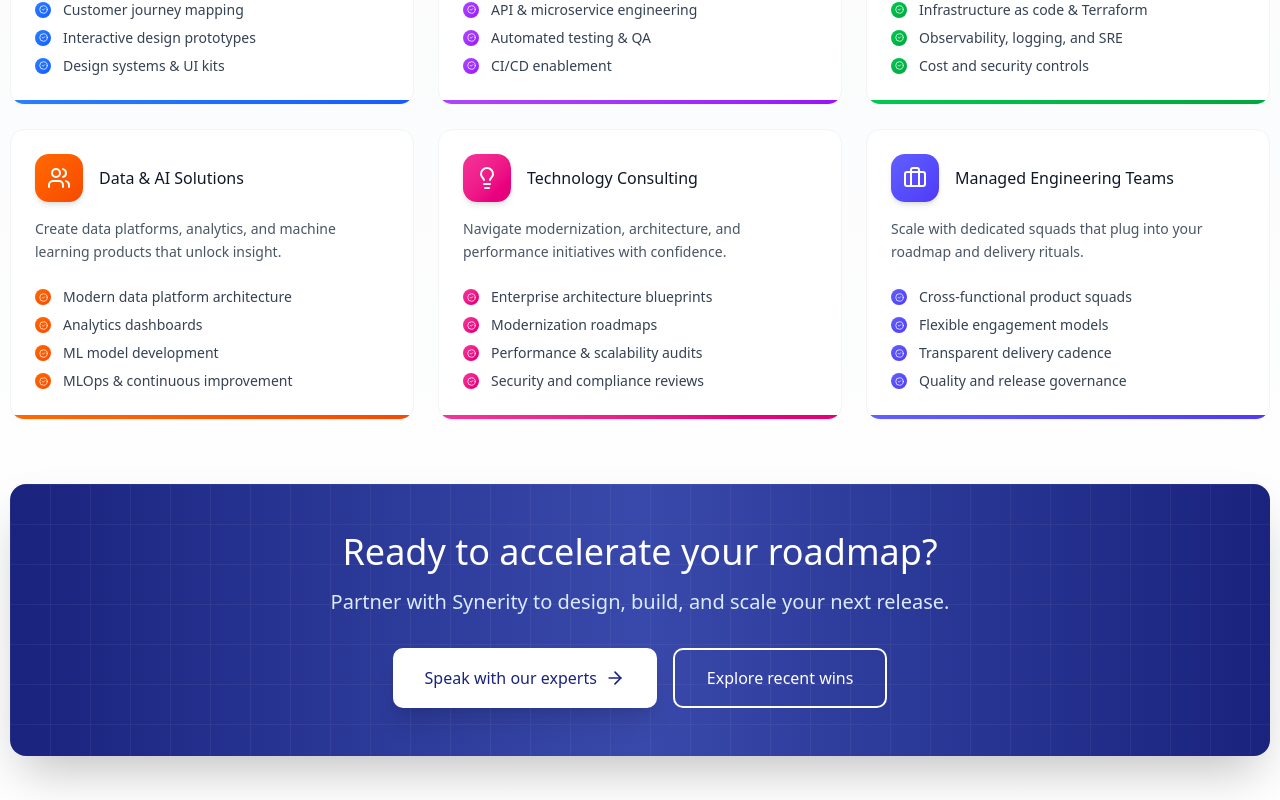
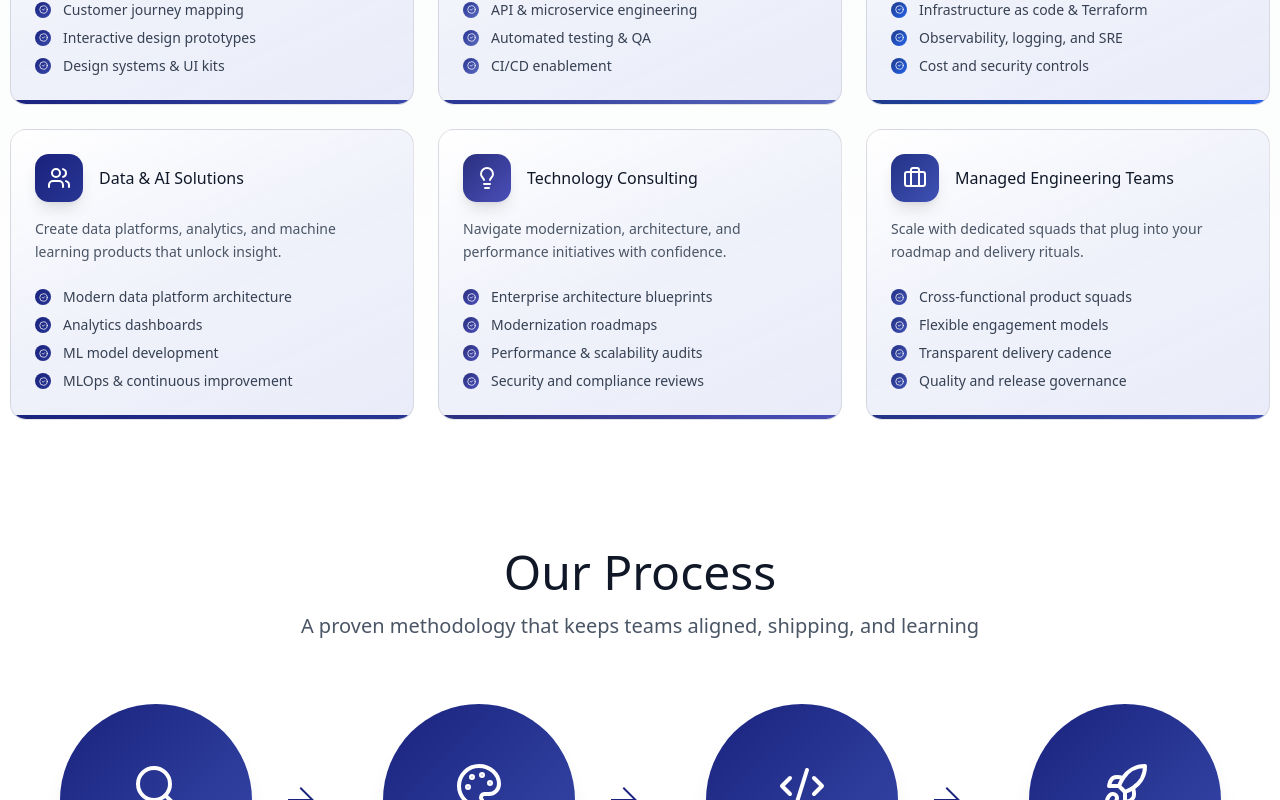
Before and after one commit to synerity-ai/synerityai-website, a React (Vite) app: page / in a window 1280 px wide. Shown: the part 2480-3280 px from the top of the page. Built offline with nearby package versions, Linux system fonts and the light colour scheme.

Commit message:
Remove services CTA block and cleanup translations

```diff
--- a/src/components/Services.tsx
+++ b/src/components/Services.tsx
@@ -1,13 +1,10 @@
 import { motion, useReducedMotion } from 'motion/react';
-import { Code, Package, Cloud, Users, Lightbulb, Briefcase, ArrowRight, CheckCircle2 } from 'lucide-react';
+import { Code, Package, Cloud, Users, Lightbulb, Briefcase, CheckCircle2 } from 'lucide-react';
 import { useTranslation } from '../i18n';
-import { trackCtaClick } from '../lib/analytics';
-import { scrollToSection } from '../lib/dom';
 
 export function Services() {
   const prefersReducedMotion = useReducedMotion();
   const { t } = useTranslation();
-  const contactFocusSelector = 'input[name="name"]';
 
   const services = [
     {
@@ -15,54 +12,50 @@
       titleKey: 'services.cards.web.title',
       descriptionKey: 'services.cards.web.description',
       featuresKey: 'services.cards.web.features',
-      color: 'from-blue-500 to-blue-600',
+      accentGradient: 'linear-gradient(135deg, #1A237E 0%, #3949AB 100%)',
+      accentRing: 'ring-[#E8EAF6]',
     },
     {
       icon: Package,
       titleKey: 'services.cards.productEngineering.title',
       descriptionKey: 'services.cards.productEngineering.description',
       featuresKey: 'services.cards.productEngineering.features',
-      color: 'from-purple-500 to-purple-600',
+      accentGradient: 'linear-gradient(135deg, #283593 0%, #5C6BC0 100%)',
+      accentRing: 'ring-[#E3E7FD]',
     },
     {
       icon: Cloud,
       titleKey: 'services.cards.cloud.title',
       descriptionKey: 'services.cards.cloud.description',
       featuresKey: 'services.cards.cloud.features',
-      color: 'from-green-500 to-green-600',
+      accentGradient: 'linear-gradient(135deg, #1E3A8A 0%, #2563EB 100%)',
+      accentRing: 'ring-[#E1E9FF]',
     },
     {
       icon: Users,
       titleKey: 'services.cards.teams.title',
       descriptionKey: 'services.cards.teams.description',
       featuresKey: 'services.cards.teams.features',
-      color: 'from-orange-500 to-orange-600',
+      accentGradient: 'linear-gradient(135deg, #1A237E 0%, #283593 100%)',
+      accentRing: 'ring-[#E8EBFF]',
     },
     {
       icon: Lightbulb,
       titleKey: 'services.cards.consulting.title',
       descriptionKey: 'services.cards.consulting.description',
       featuresKey: 'services.cards.consulting.features',
-      color: 'from-pink-500 to-pink-600',
+      accentGradient: 'linear-gradient(135deg, #2A2F7F 0%, #4A4FB8 100%)',
+      accentRing: 'ring-[#E6E7FB]',
     },
     {
       icon: Briefcase,
       titleKey: 'services.cards.talent.title',
       descriptionKey: 'services.cards.talent.description',
       featuresKey: 'services.cards.talent.features',
-      color: 'from-indigo-500 to-indigo-600',
+      accentGradient: 'linear-gradient(135deg, #233285 0%, #3F51B5 100%)',
+      accentRing: 'ring-[#E5E7FF]',
     },
   ];
-
-  const handlePrimaryCta = () => {
-    trackCtaClick('services_primary', t('services.cta.primary'));
-    scrollToSection('contact', { focusSelector: contactFocusSelector });
-  };
-
-  const handleSecondaryCta = () => {
-    trackCtaClick('services_secondary', t('services.cta.secondary'));
-    scrollToSection('portfolio');
-  };
 
   return (
     <section
@@ -109,15 +102,21 @@
               />
 
               {/* Card Container */}
-              <motion.div
-                whileHover={prefersReducedMotion ? { y: -3 } : { y: -6 }}
-                transition={{ duration: 0.4, ease: 'easeOut' }}
-                className="relative bg-white rounded-xl border border-gray-100 shadow-[0_12px_24px_-12px_rgba(26,35,126,0.25)] hover:shadow-[0_18px_36px_-12px_rgba(26,35,126,0.28)] transition-all overflow-hidden"
-              >
+      <motion.div
+        whileHover={prefersReducedMotion ? { y: -3 } : { y: -6 }}
+        transition={{ duration: 0.4, ease: 'easeOut' }}
+        className="relative rounded-2xl border border-slate-200/60 shadow-[0_24px_50px_-28px_rgba(23,35,100,0.55)] hover:shadow-[0_26px_54px_-26px_rgba(23,35,100,0.58)] transition-all overflow-hidden backdrop-blur-sm"
+        style={{ background: 'linear-gradient(155deg, rgba(255,255,255,0.98) 0%, rgba(238,240,250,0.92) 50%, rgba(231,234,248,0.9) 100%)' }}
+      >
+        <div
+          className="absolute inset-x-0 top-0 h-1"
+          aria-hidden="true"
+          style={{ background: service.accentGradient }}
+        />
                 {/* Corner Accent */}
                 <div className="absolute inset-0 pointer-events-none" aria-hidden="true">
-                  <div className="absolute -top-20 -right-12 w-40 h-40 rounded-full bg-[#1A237E]/6 blur-3xl opacity-0 group-hover:opacity-100 transition-opacity duration-500" />
-                  <div className="absolute bottom-0 right-0 w-24 h-24 bg-gradient-to-br from-[#1A237E]/10 to-transparent rounded-tl-[48px]" />
+                  <div className="absolute -top-24 -right-16 w-48 h-48 rounded-full bg-[#1A237E]/6 blur-3xl opacity-0 group-hover:opacity-100 transition-opacity duration-500" />
+                  <div className="absolute bottom-0 right-0 w-28 h-28 bg-gradient-to-br from-[#1A237E]/10 to-transparent rounded-tl-[48px]" />
                 </div>
 
                 {/* Card Header with Icon and Title */}
@@ -130,7 +129,8 @@
                           : { rotate: 360, scale: 1.08 }
                       }
                       transition={{ duration: 0.5, ease: 'easeOut' }}
-                      className={`w-12 h-12 bg-gradient-to-br ${service.color} rounded-xl flex items-center justify-center shadow-md group-hover:shadow-lg transition-shadow ring-4 ring-[#1A237E]/5`}
+                      className={`w-12 h-12 rounded-xl flex items-center justify-center shadow-lg transition-shadow ring-4 ${service.accentRing}`}
+                      style={{ background: service.accentGradient }}
                     >
                       <service.icon className="text-white" size={24} />
                     </motion.div>
@@ -158,7 +158,11 @@
                         transition={{ delay: index * 0.08 + idx * 0.04, duration: 0.4, ease: 'easeOut' }}
                         className="flex items-center gap-3 text-gray-700 text-sm group/item"
                       >
-                        <div className={`w-4 h-4 bg-gradient-to-br ${service.color} rounded-full flex items-center justify-center flex-shrink-0 opacity-90 group-hover/item:opacity-100 transition-opacity`} aria-hidden="true">
+                        <div
+                          className="w-4 h-4 rounded-full flex items-center justify-center flex-shrink-0 opacity-90 group-hover/item:opacity-100 transition-opacity"
+                          aria-hidden="true"
+                          style={{ background: service.accentGradient }}
+                        >
                           <CheckCircle2 className="text-white" size={9} />
                         </div>
                         <span className="group-hover/item:text-gray-900 transition-colors leading-tight">{feature}</span>
@@ -173,7 +177,8 @@
                   whileInView={{ scaleX: 1 }}
                   viewport={{ once: true, amount: 0.3 }}
                   transition={{ delay: index * 0.08 + 0.25, duration: 0.45, ease: 'easeOut' }}
-                  className={`h-1 bg-gradient-to-r ${service.color}`}
+                  className="h-1"
+                  style={{ background: service.accentGradient }}
                 />
               </motion.div>
             </motion.div>
@@ -181,100 +186,6 @@
           })}
         </div>
 
-        {/* CTA Section */}
-        <motion.div
-          initial={{ opacity: 0, y: 30 }}
-          whileInView={{ opacity: 1, y: 0 }}
-          viewport={{ once: true, amount: 0.3 }}
-          transition={{ duration: 0.6, ease: 'easeOut' }}
-          className="mt-16 text-center relative"
-        >
-          {/* Decorative Elements */}
-          <div className="absolute inset-0 overflow-hidden rounded-2xl">
-            <motion.div
-              animate={
-                prefersReducedMotion
-                  ? { opacity: 0.2 }
-                  : { scale: [1, 1.15, 1], rotate: [0, 90, 0], opacity: [0.15, 0.3, 0.15] }
-              }
-              transition={
-                prefersReducedMotion
-                  ? undefined
-                  : { duration: 18, repeat: Infinity, ease: 'easeInOut' }
-              }
-              className="absolute -top-10 -right-10 w-40 h-40 bg-blue-400/20 rounded-full blur-3xl"
-            />
-            <motion.div
-              animate={
-                prefersReducedMotion
-                  ? { opacity: 0.2 }
-                  : { scale: [1.1, 1, 1.1], rotate: [0, -90, 0], opacity: [0.15, 0.3, 0.15] }
-              }
-              transition={
-                prefersReducedMotion
-                  ? undefined
-                  : { duration: 16, repeat: Infinity, ease: 'easeInOut' }
-              }
-              className="absolute -bottom-10 -left-10 w-40 h-40 bg-purple-400/20 rounded-full blur-3xl"
-            />
-          </div>
-
-          <div className="relative bg-gradient-to-r from-[#1A237E] via-[#3949AB] to-[#1A237E] rounded-2xl p-12 text-white shadow-2xl overflow-hidden">
-            {/* Grid Pattern Overlay */}
-            <div className="absolute inset-0 opacity-10">
-              <svg className="w-full h-full" xmlns="http://www.w3.org/2000/svg">
-                <defs>
-                  <pattern id="grid" x="0" y="0" width="40" height="40" patternUnits="userSpaceOnUse">
-                    <path d="M 40 0 L 0 0 0 40" fill="none" stroke="white" strokeWidth="1"/>
-                  </pattern>
-                </defs>
-                <rect width="100%" height="100%" fill="url(#grid)" />
-              </svg>
-            </div>
-
-            <div className="relative z-10">
-              <motion.div
-                initial={{ opacity: 0, y: 20 }}
-                whileInView={{ opacity: 1, y: 0 }}
-                viewport={{ once: true, amount: 0.3 }}
-                transition={{ delay: 0.2, duration: 0.5, ease: 'easeOut' }}
-              >
-                <h3 className="text-3xl md:text-4xl mb-4">{t('services.cta.heading')}</h3>
-                <p className="text-xl mb-8 text-blue-100 max-w-2xl mx-auto">
-                  {t('services.cta.description')}
-                </p>
-              </motion.div>
-
-              <motion.div
-                initial={{ opacity: 0, y: 20 }}
-                whileInView={{ opacity: 1, y: 0 }}
-                viewport={{ once: true, amount: 0.3 }}
-                transition={{ delay: 0.35, duration: 0.5, ease: 'easeOut' }}
-                className="flex flex-col sm:flex-row gap-4 justify-center"
-              >
-                <motion.button
-                  whileHover={{ scale: 1.05, boxShadow: '0 20px 40px rgba(0,0,0,0.3)' }}
-                  whileTap={{ scale: 0.95 }}
-                  className="bg-white text-[#1A237E] px-8 py-4 rounded-lg shadow-xl hover:shadow-2xl transition-all flex items-center justify-center gap-2"
-                  transition={{ type: 'spring', stiffness: 220, damping: 20 }}
-                  onClick={handlePrimaryCta}
-                >
-                  {t('services.cta.primary')}
-                  <ArrowRight size={20} />
-                </motion.button>
-                <motion.button
-                  whileHover={{ scale: 1.05 }}
-                  whileTap={{ scale: 0.95 }}
-                  className="bg-transparent border-2 border-white text-white px-8 py-4 rounded-lg hover:bg-white/10 transition-all"
-                  transition={{ type: 'spring', stiffness: 220, damping: 20 }}
-                  onClick={handleSecondaryCta}
-                >
-                  {t('services.cta.secondary')}
-                </motion.button>
-              </motion.div>
-            </div>
-          </div>
-        </motion.div>
       </div>
     </section>
   );
--- a/src/locales/en.json
+++ b/src/locales/en.json
@@ -121,14 +121,7 @@
         "title": "Managed Engineering Teams",
         "description": "Scale with dedicated squads that plug into your roadmap and delivery rituals.",
         "features": "Cross-functional product squads|Flexible engagement models|Transparent delivery cadence|Quality and release governance"
-      },
-      "learnMore": "Talk to us"
-    },
-    "cta": {
-      "heading": "Ready to accelerate your roadmap?",
-      "description": "Partner with Synerity to design, build, and scale your next release.",
-      "primary": "Speak with our experts",
-      "secondary": "Explore recent wins"
+      }
     }
   },
   "process": {
```
Also changed, not shown: src/components/Contact.tsx (+5 -5 lines), translations/translations.csv.
